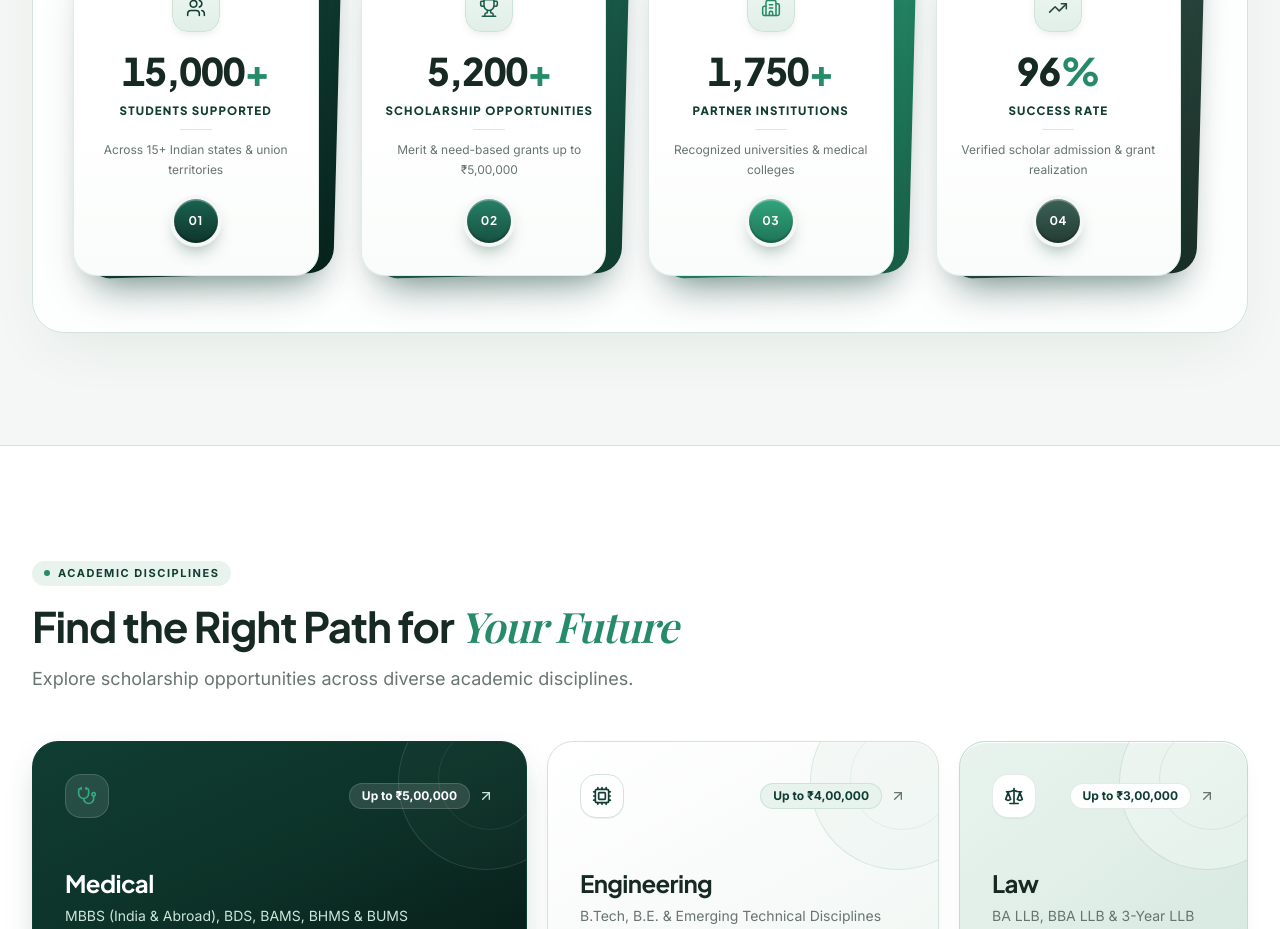
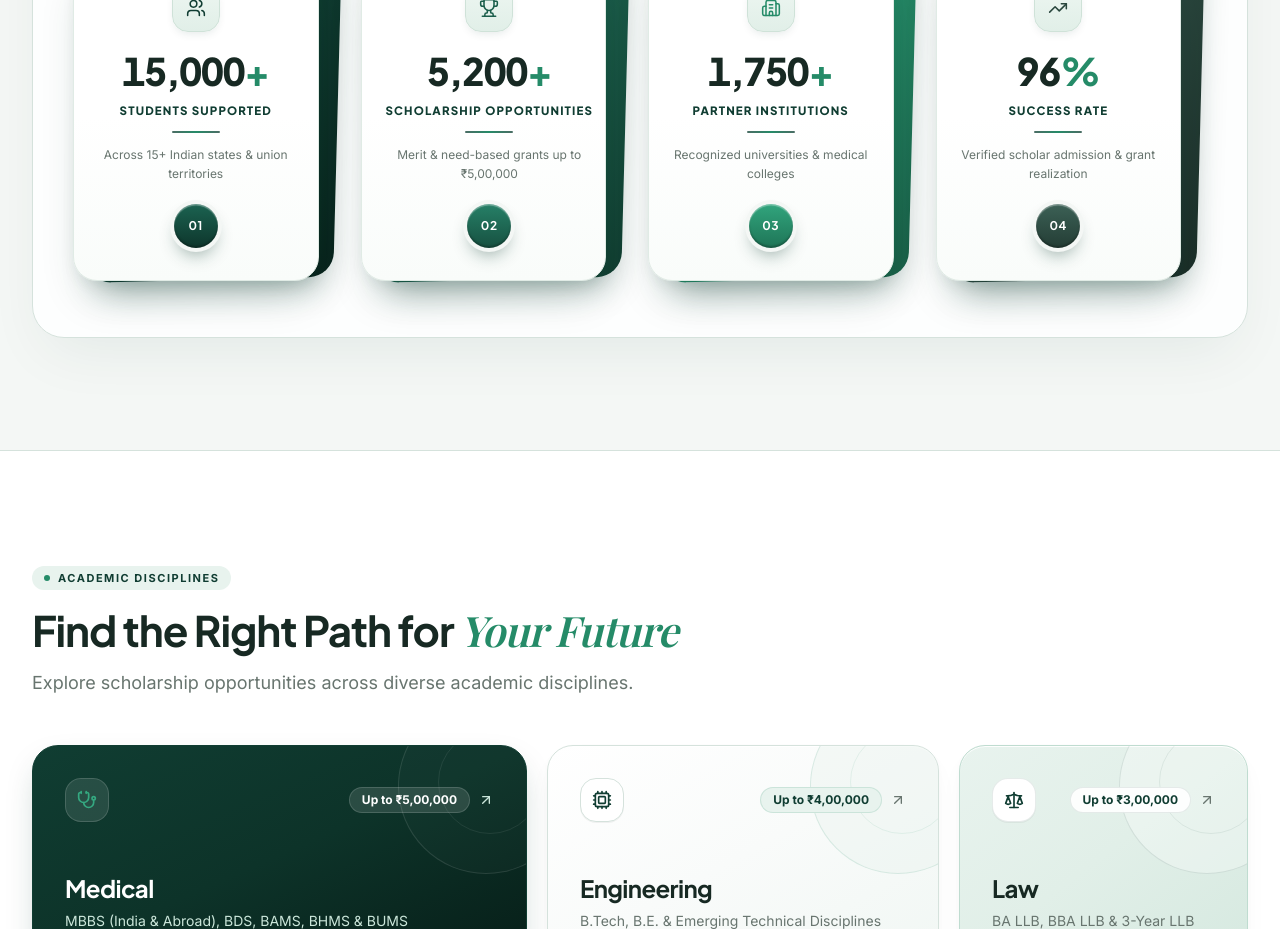
Before and after one commit to mannbond007/milestone, a Next.js app: page / in a window 1280 px wide. Shown: the part 1000-1929 px from the top of the page. Built offline with nearby package versions, Linux system fonts and the light colour scheme; no server answers.

Commit message:
Make statistics card divider underline more visible

```diff
--- a/src/components/home/statistics-section.tsx
+++ b/src/components/home/statistics-section.tsx
@@ -150,7 +150,7 @@ export function StatisticsSection() {
                           {stat.label}
                         </h3>
 
-                        <div className="w-8 h-[1.5px] bg-[#DCE6E1] dark:bg-[#263F36] mx-auto my-2.5 rounded-full" />
+                        <div className="w-12 h-[2px] bg-gradient-to-r from-[#103D32]/75 via-[#258B68] to-[#103D32]/75 dark:from-[#34A880]/50 dark:via-[#34A880] dark:to-[#34A880]/50 mx-auto my-3 rounded-full" />
 
                         <p className="text-xs text-[#68756F] dark:text-[#9BB0A8] leading-relaxed max-w-[205px] min-h-[38px] flex items-start justify-center">
                           {stat.subtext}
```
